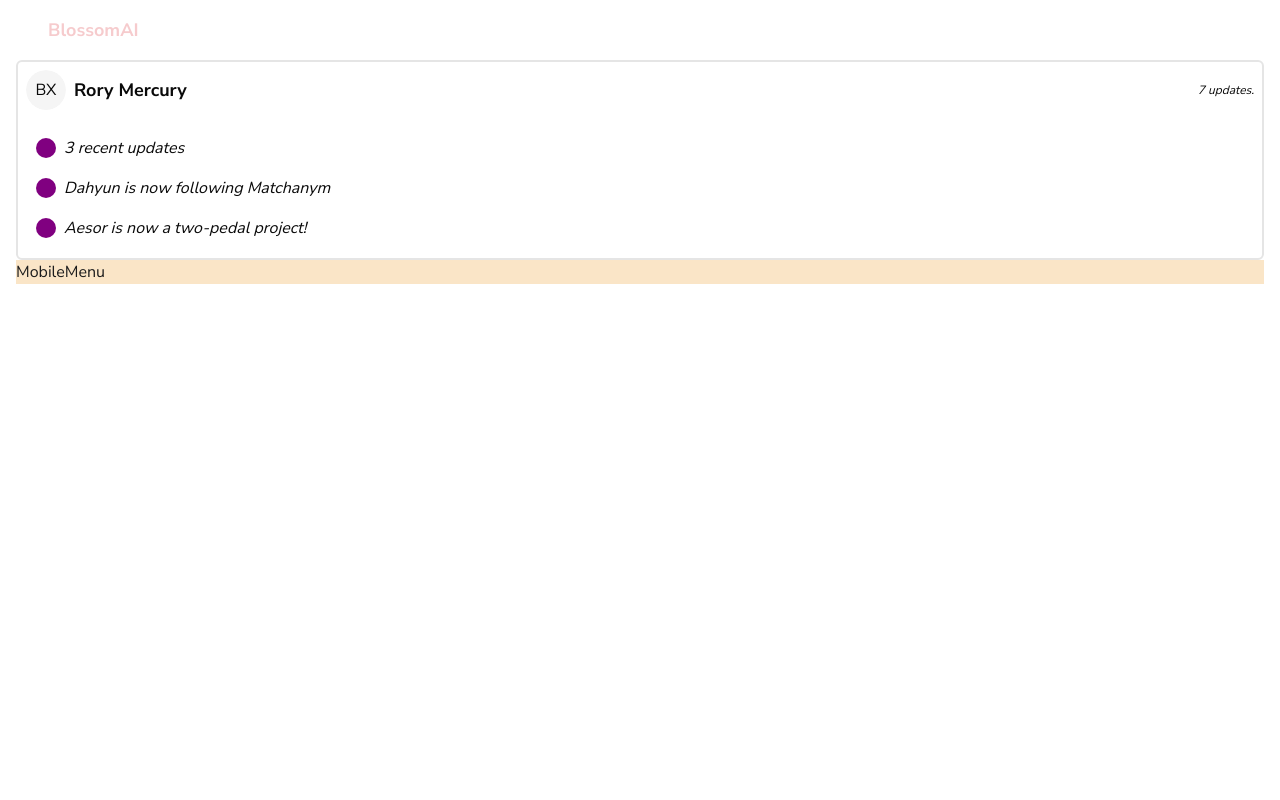
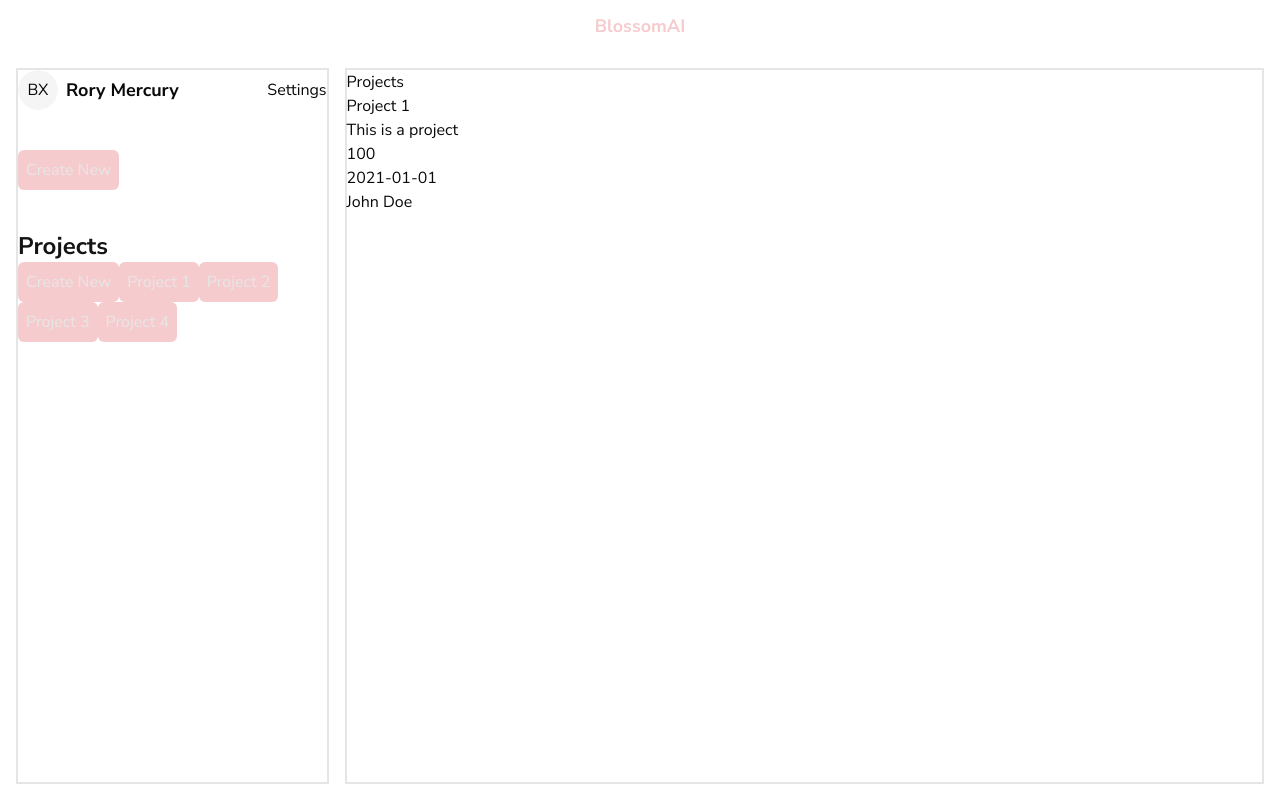
Before and after one commit to brxjonesdev/blossomAI, a Next.js app: page /home in a window 1280 px wide. Built offline with nearby package versions, Linux system fonts and the light colour scheme.

Commit message:
ui updates on the homepage

```diff
--- /dev/null
+++ b/app/home/blsmcontent/page.tsx
@@ -0,0 +1,7 @@
+import React from 'react'
+
+export default function Content() {
+  return (
+    <div>Content</div>
+  )
+}
--- a/app/home/layout.tsx
+++ b/app/home/layout.tsx
@@ -1,11 +1,23 @@
+import Notifications from "@/components/notifications"
+import MobileMenu from "@/components/mobile-menu"
+import ProjectSelect from "@/components/project-select"
+import Projects from "@/components/projects"
+import CreateContent from "@/components/create-content-btn"
+
 export default function DashboardLayout({
     children,
-  }: Readonly<{
-    children: React.ReactNode;
-  }>) {
-  return (
-    <div className='flex flex-col'>
-      <main className='flex-1 p-4 overflow-y-aut'>{children}</main>
-    </div>
-  );
-}
+  }: {
+    children: React.ReactNode
+  }) {
+    return(
+    <div className="grow gap-4 my-4 md:flex">
+    <section className='border-2 flex flex-col gap-10'>
+    <Notifications/>
+    <CreateContent/>
+    <ProjectSelect/>
+    </section>
+     <MobileMenu/>
+      {children}
+</div>
+    )
+  }
--- a/app/home/page.tsx
+++ b/app/home/page.tsx
@@ -1,12 +1,10 @@
 import React from 'react'
 import Notifications from '@/components/notifications';
 import MobileMenu from '@/components/mobile-menu';
+import ProjectSelect from '@/components/project-select';
+import Projects from '@/components/projects';
+import CreateContent from '@/components/create-content-btn';
 
 export default function Dashboard() {
-  return (
-    <section>
-      <Notifications/>
-      <MobileMenu/>
-    </section>
-  )
+  return <Projects/>;
 }
--- a/app/layout.tsx
+++ b/app/layout.tsx
@@ -30,14 +30,15 @@ export default function RootLayout({
           enableSystem
           disableTransitionOnChange
         >
-          <header className='mx-12 flex items-center justify-between gap-2 pt-4'>
+      <main className='flex flex-col min-h-screen justify-center items-center'>
+      <header className='mx-12 my-3 flex justify-center '>
             {/* <Icon/> */}
             <p className='text-lg font-bold text-blsm_primary'>BlossomAI</p>
-            <div className='md:hidden'>
-              <ThemeToggle />
-            </div>
-          </header>
-          {children}
+      </header>
+      <section className='flex-1 flex flex-col max-w-7xl w-full mx-4 px-4 md:justify-center'>
+      {children}
+      </section>
+      </main>
         </ThemeProvider>
       </body>
     </html>
--- a/app/login/page.tsx
+++ b/app/login/page.tsx
@@ -4,37 +4,22 @@ import Link from 'next/link';
 import { createClient } from '@/utils/supabase/server';
 import AuthForm from '@/components/auth-form';
 
-const supabase = createClient();
-
-
-
-
 export default function LoginPage() {
   return (
-    <main>
-      <section>
-        <Tabs defaultValue='login' className='border-2 border-purple-500 mx-5'>
-          <TabsList className='w-full'>
-            <TabsTrigger value='login' className='w-full'>Login</TabsTrigger>
-            <TabsTrigger value='signup' className='w-full'>Signup</TabsTrigger>
-          </TabsList>
-          <TabsContent value='login'>
-            <p>
-                Login here.
-            </p>
-            <Link href="/home" className='border-2 border-blsm_accent'>Home</Link>
-          </TabsContent>
-          <TabsContent value='signup'>
-            <p>
-                Signup here.
-            </p>
-            <AuthForm githubLogin={async ()=> {
-              'use server'
-              signInWithGithub();
-            }}/>
-          </TabsContent>
-        </Tabs>
-      </section>
-    </main>
+   <div className='w-[600px] self-center'>
+    <Tabs defaultValue='login'>
+      <TabsList className='w-full min-h-[60px]'>
+        <TabsTrigger value='login' className='w-full min-h-[50px]'>Login</TabsTrigger>
+        <TabsTrigger value='signup' className='w-full min-h-[50px]'>Signup</TabsTrigger>
+      </TabsList>
+      <TabsContent value='login' className='border-4 rounded-md min-h-[500px] p-6'>
+       <AuthForm mode={"login"}/>
+        <Link href="/home" className='border-2 border-blsm_accent'>Home</Link>
+      </TabsContent>
+      <TabsContent value='signup' className='border-4 rounded-md min-h-[500px] p-6'>
+      <AuthForm mode={"signup"}/>
+      </TabsContent>
+    </Tabs>
+ </div>
   );
 }
--- a/components/auth-form.tsx
+++ b/components/auth-form.tsx
@@ -1,12 +1,26 @@
 'use client'
 import React from 'react'
 
-export default function AuthForm({githubLogin}) {
-  return (
-    <form>
-      <input type="text" placeholder="email" />
-      <input type="password" placeholder="password" />
-      <button type="submit" onClick={githubLogin}>Submit</button>
-    </form>
-  )
+export default function AuthForm({ mode }: { mode: string }) {
+  if (mode === 'login') {
+    return (
+      <form className='flex flex-col space-y-4'>
+        <label htmlFor='email'>Email</label>
+        <input type='email' id='email' />
+        <label htmlFor='password'>Password</label>
+        <input type='password' id='password' />
+        <button type='submit'>Login</button>
+      </form>
+    );
+  } else if (mode === 'signup') {
+    return (
+      <form className='flex flex-col space-y-4'>
+        <label htmlFor='email'>Email</label>
+        <input type='email' id='email' />
+        <label htmlFor='password'>Password</label>
+        <input type='password' id='password' />
+        <button type='submit'>Signup</button>
+      </form>
+    );
+  }
 }
--- /dev/null
+++ b/components/create-content-btn.tsx
@@ -0,0 +1,9 @@
+import React from 'react'
+
+export default function CreateContent() {
+  return (
+    <div className="h-fit hidden md:block">
+      <button className="bg-blsm_primary text-blsm_white rounded-md p-2">Create New</button>
+    </div>
+  )
+}
--- a/components/mobile-menu.tsx
+++ b/components/mobile-menu.tsx
@@ -2,6 +2,6 @@ import React from 'react'
 
 export default function MobileMenu() {
   return (
-    <div className='w-full bg-blsm_secondary text-blsm_background'>MobileMenu</div>
+    <div className='w-full bg-blsm_secondary text-blsm_background md:hidden'>MobileMenu</div>
   )
 }
--- a/components/notifications.tsx
+++ b/components/notifications.tsx
@@ -3,6 +3,7 @@ import React from 'react'
 
 import { Avatar, AvatarFallback, AvatarImage } from "@/components/ui/avatar"
 import { motion, AnimatePresence } from "framer-motion"
+import ThemeToggle from './theme-changer';
 
 
 export default function Notifications() {
@@ -13,8 +14,8 @@ export default function Notifications() {
     ];
 
     return (
-        <div className='border-2 p-2 rounded-md flex flex-col gap-4'>
-            <div className='flex items-center justify-between'>
+        <div className="">
+       <div className='flex items-center justify-between flex-wrap gap-2'>
                 <div className='flex items-center gap-2'>
                 <Avatar>
                     <AvatarImage src=''/>
@@ -22,30 +23,8 @@ export default function Notifications() {
                 </Avatar>
                 <p className='text-lg font-bold'>Rory Mercury</p>
                 </div>
-                <p className='text-xs italic'>7 updates.</p>
+                <ThemeToggle/>
             </div>
-            <motion.div className='border-white border-2 rounded-lg'>
-                {notifications.map((notification, index) => {
-                    return (
-                        <AnimatePresence key={index}>
-                            <motion.div
-                                initial={{ opacity: 0, y: 50 }}
-                                animate={{ opacity: 1, y: 0 }}
-                                exit={{ opacity: 0, y: -50 }}
-                                className='flex items-center gap-2 p-2'
-                            >
-                                <div>
-                                    {/* We could add a better icon here. */}
-                                    <svg width="20" height="20">
-                                        <circle cx="10" cy="10" r="10" fill="purple" />
-                                    </svg>
-                                </div>
-                                <p className='italic'>{notification}</p>
-                            </motion.div>
-                        </AnimatePresence>
-                    );
-                })}
-            </motion.div>
-        </div>
+         </div>
     );
 }
--- /dev/null
+++ b/components/project-select.tsx
@@ -0,0 +1,16 @@
+import React from 'react'
+
+export default function ProjectSelect() {
+  return (
+    <div className='hidden md:block'>
+            <h1 className="text-2xl font-bold text-blsm_black">Projects</h1>
+            <div className="">
+                <button className="bg-blsm_primary text-blsm_white rounded-md p-2">Create New</button>
+                <button className="bg-blsm_primary text-blsm_white rounded-md p-2">Project 1</button>
+                <button className="bg-blsm_primary text-blsm_white rounded-md p-2">Project 2</button>
+                <button className="bg-blsm_primary text-blsm_white rounded-md p-2">Project 3</button>
+                <button className="bg-blsm_primary text-blsm_white rounded-md p-2">Project 4</button>
+            </div>
+    </div>
+  )
+}
--- /dev/null
+++ b/components/projects.tsx
@@ -0,0 +1,35 @@
+import React from 'react'
+
+export default function Projects() {
+  {/*
+  Here we need to get all projects from the database and display them in a grid.
+  Those projects also need to be clickable and redirect to the project page.
+  They also need to be sorted by petalscore and recent activity.
+
+*/}
+const projects = [{
+  name: "Project 1",
+  description: "This is a project",
+  petalscore: 100,
+  lastUpdated: "2021-01-01",
+  owner: "John Doe",
+}]
+  return (
+    <div className="w-full border-2">
+      <h1>Projects</h1>
+      <div className="grid grid-cols-1 gap-4">
+        {projects.map((project) => {
+          return (
+            <div key={project.name} className="">
+              <h2>{project.name}</h2>
+              <p>{project.description}</p>
+              <p>{project.petalscore}</p>
+              <p>{project.lastUpdated}</p>
+              <p>{project.owner}</p>
+            </div>
+          )
+        })}
+      </div>
+    </div>
+  )
+}
--- a/tailwind.config.ts
+++ b/tailwind.config.ts
@@ -20,7 +20,9 @@ const config = {
     extend: {
       colors: {
         blsm_text: 'hsl(0, 0%, 96%)',
+        blsm_white: 'hsl(0, 0%, 90%)',
         blsm_background: 'hsl(0, 0%, 11%)',
+        blsm_black: 'hsl(0, 0%, 8%)',
         blsm_primary: 'hsl(357, 70%, 88%)',
         blsm_secondary: 'hsl(35, 84%, 88%)',
         blsm_accent: 'hsl(354, 61%, 76%)',
```
